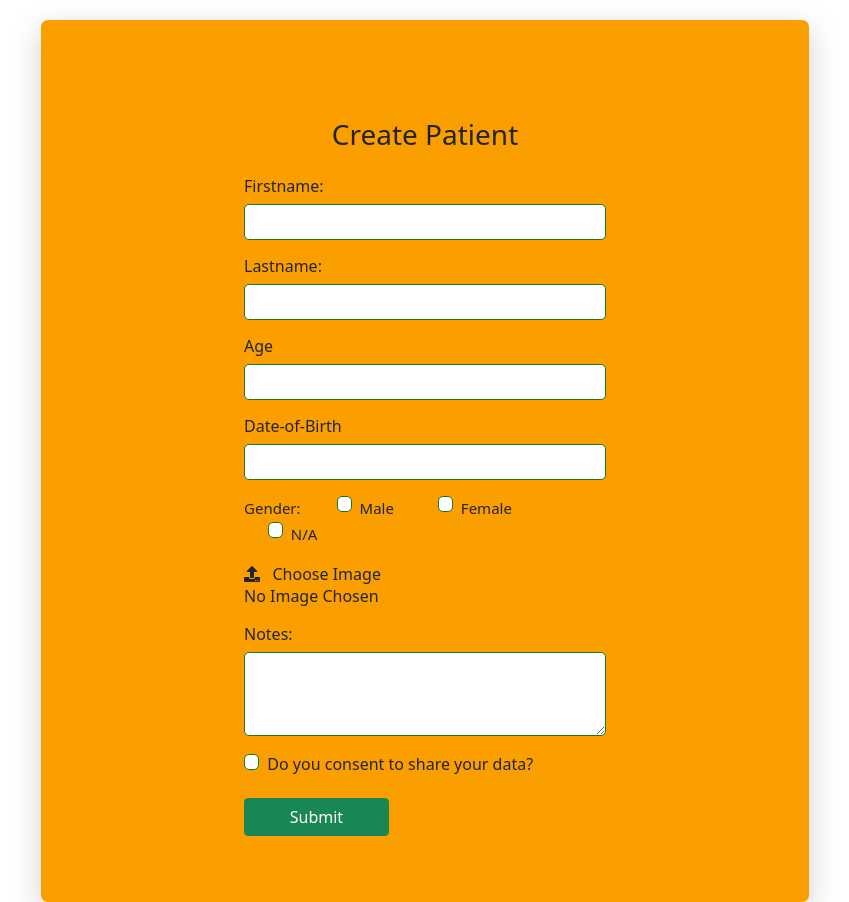
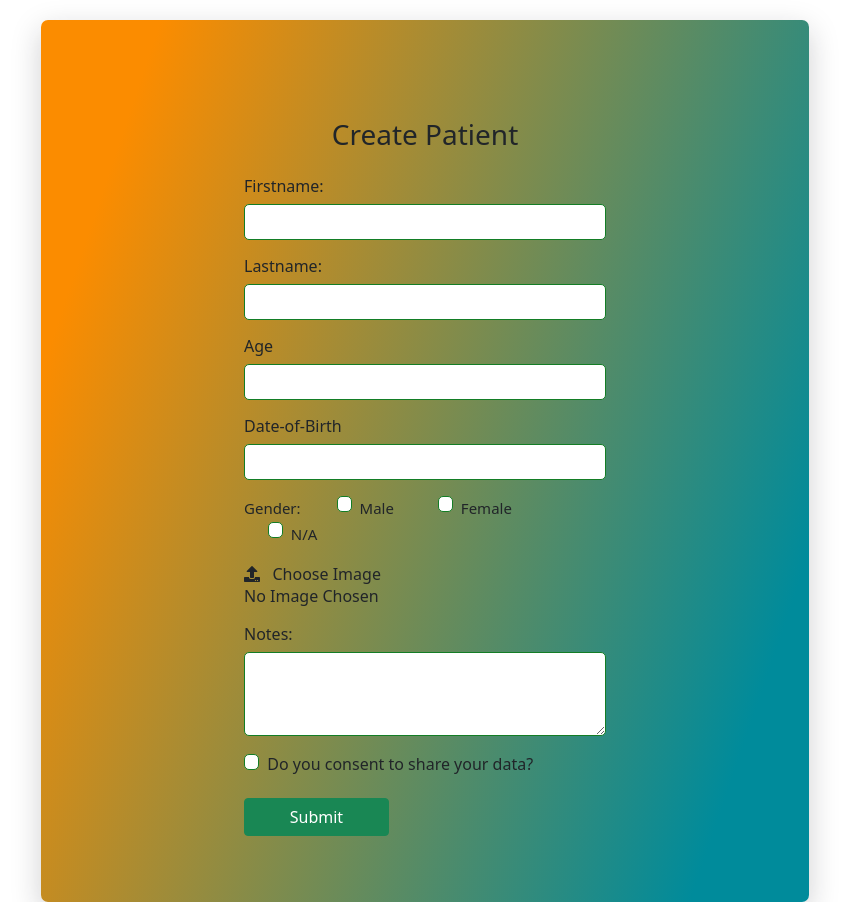
Before and after one commit to Aswath1999/EHRCRUD, a PHP site: page /EHR/CRUD/createpatient.php in a window 1280 px wide. Shown: the part 85-987 px from the top of the page, without its empty margins (215-1064 px from the left). Run offline with PHP 8.4, Linux system fonts and the light colour scheme; the visitor is signed in with stand-in values (Sample User, id 1); some libraries are stand-ins or nearby versions.

Commit message:
changed edit and create form background color

```diff
--- a/css/styles.css
+++ b/css/styles.css
@@ -168,7 +168,7 @@
 
 /* css for create and edit patient */
 .Patient .container{
-    background-color: #FB9E00;
+    background-image: linear-gradient( 108.9deg,  rgba(251,140,0,1) 11.2%, rgba(0,139,155,1) 88.9% );
     width: 60%;
     position: relative;
     margin: 20px auto;
```
